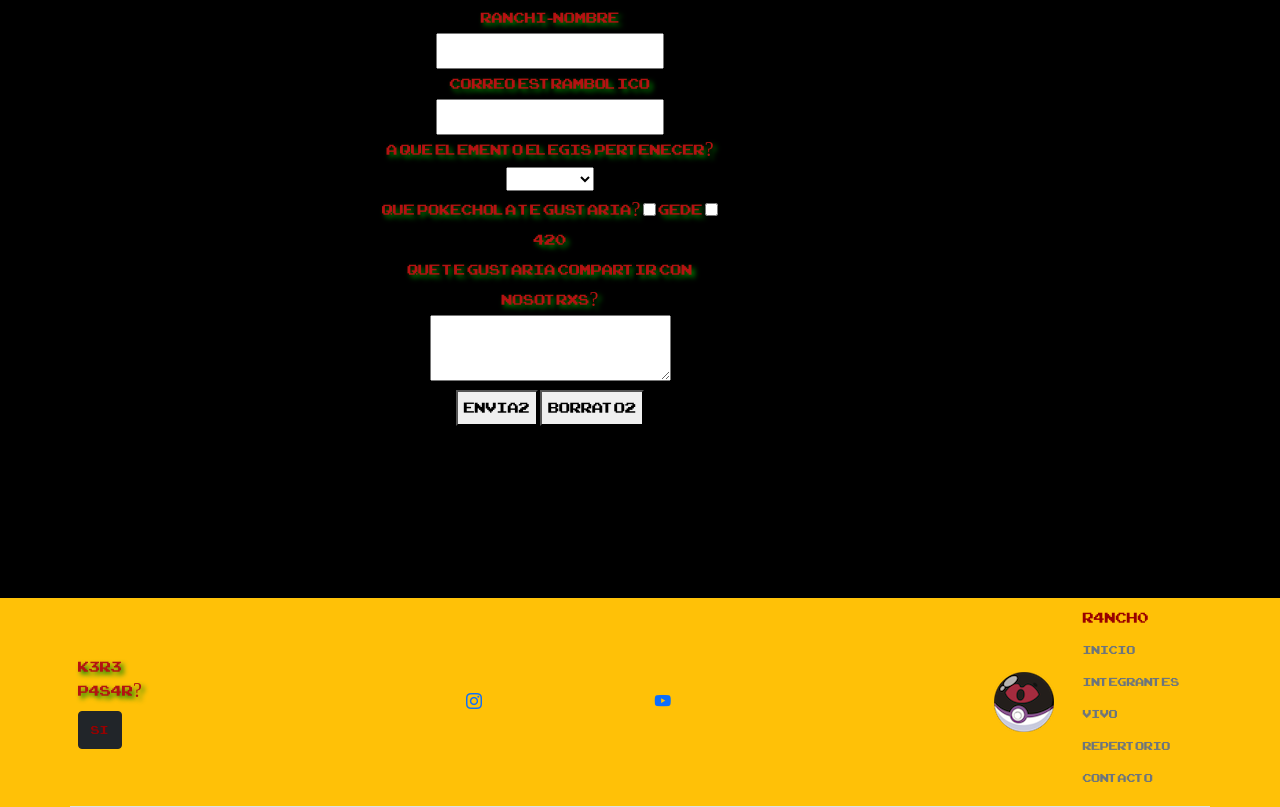
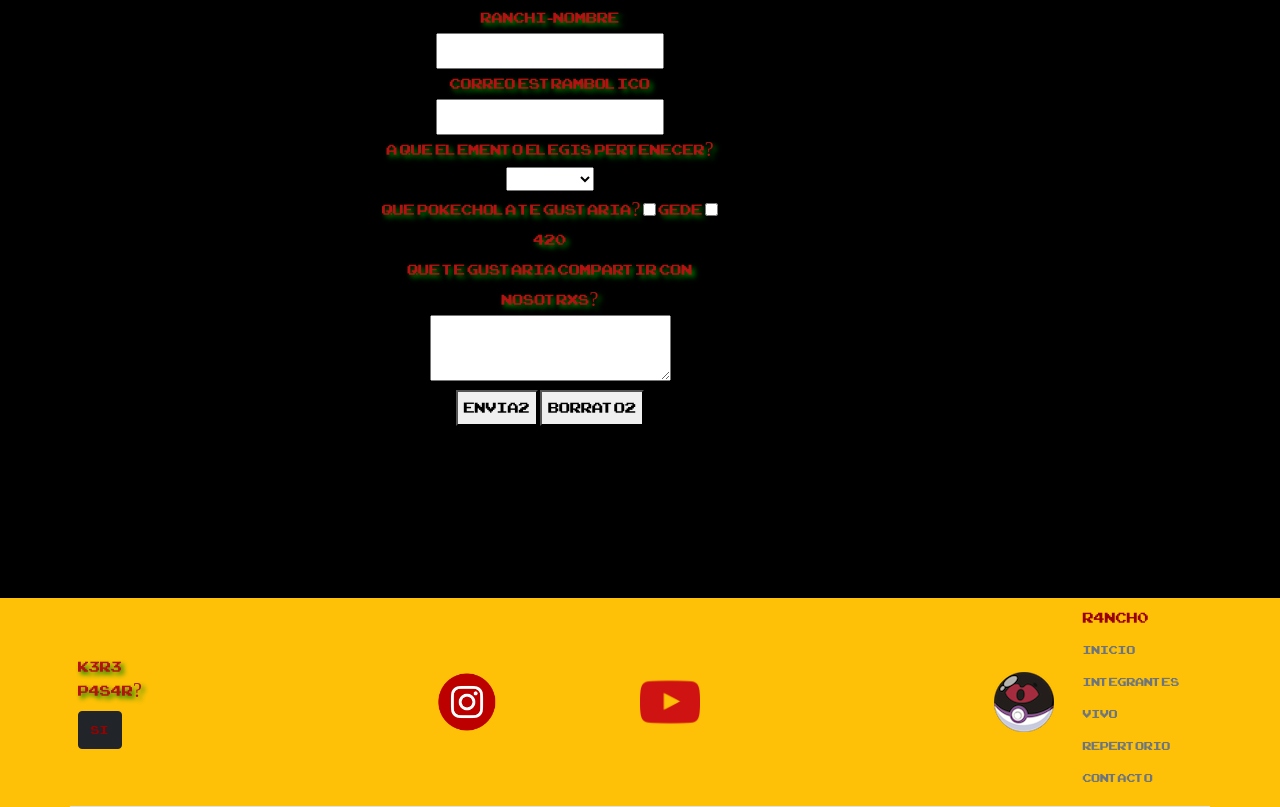
Before and after one commit to pialeone/rancho_repositorio, a website: page pages/contact.html in a window 1280 px wide. Shown: the part 351-1158 px from the top of the page. Drawn offline with nearby package versions, Linux system fonts and the light colour scheme.

Commit message:
correcion footers logos r sociales

```diff
--- a/pages/contact.html
+++ b/pages/contact.html
@@ -157,8 +157,8 @@
 
 
                     <div class="col-12 col-lg-6 d-flex flex-row justify-content-around justify-content-lg-evenly m-4 ">
-                        <a href="https://www.instagram.com/r4nch3"> <i class="bi bi-instagram"> </i></a>
-                        <a href="#"> <i class="bi bi-youtube"> </i></a>
+                        <a href="https://www.instagram.com/r4nch3"> <img src="../images/pngwing.com.png"> </img></a>
+                        <a href="#"> <img src="../images/kisspng-youtube-red-logo-computer-icons-youtube-5abe39fee829f5.389212271522416126951.png"> </img></a>
                     </div>
 
                     <div class="col-12 col-lg-2 my-3 text-lg-end text-center">
```
Also changed, not shown: pages/IntegrantesCards.html (+2 -2 lines), pages/galeria.html (+2 -2 lines), pages/repertorio.html (+2 -2 lines), 2 other files.
